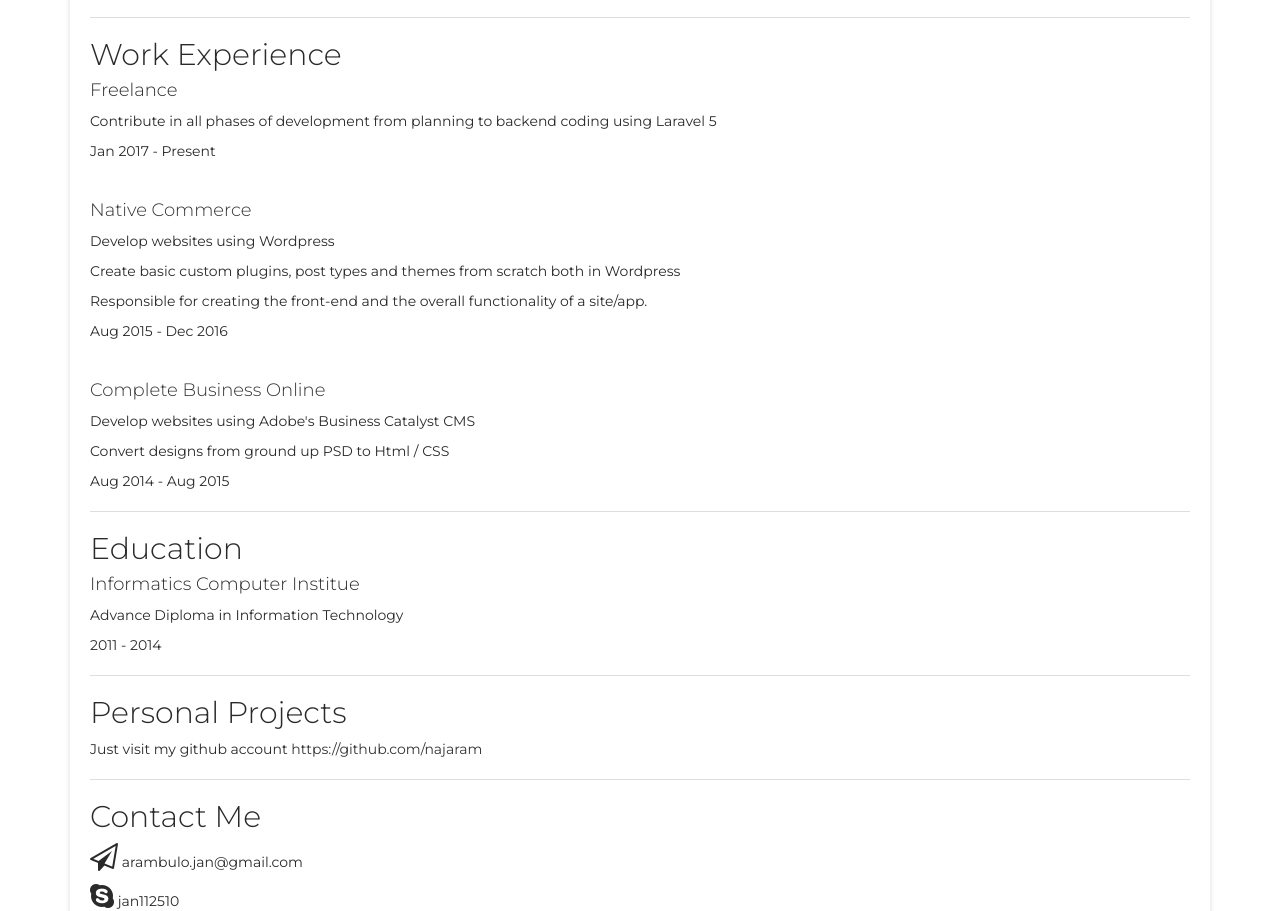
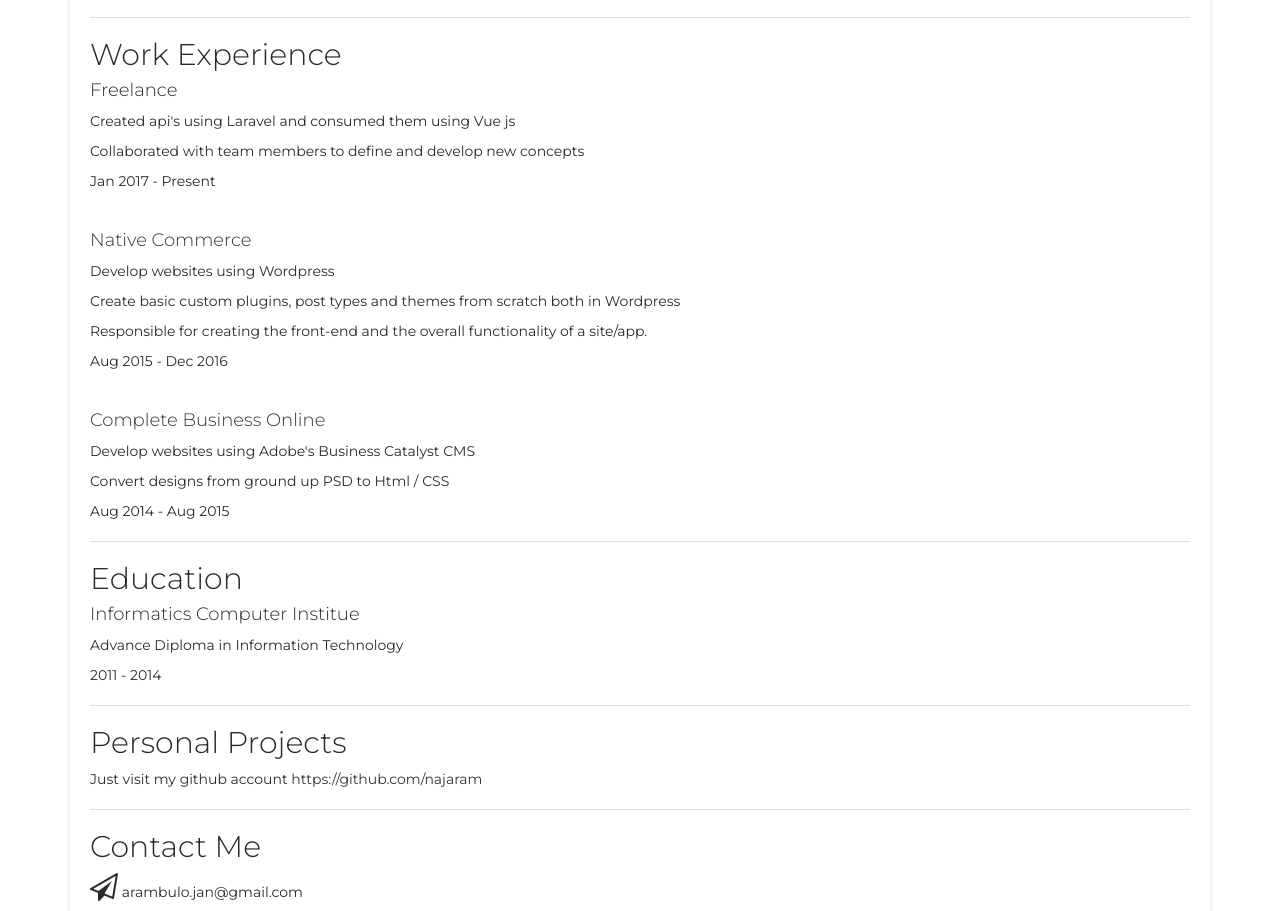
Before and after one commit to najaram/najaram.github.io, a plain HTML site: page index.html in a window 1280 px wide. Shown: the part 972-1883 px from the top of the page. Drawn offline with nearby package versions, Linux system fonts and the light colour scheme.

Commit message:
add text

```diff
--- a/index.html
+++ b/index.html
@@ -83,7 +83,9 @@
 			<div class="experience">
 				<h2>Work Experience</h2>
 				<h4>Freelance</h4>
-				<p>Contribute in all phases of development from planning to backend coding using Laravel 5</p>
+				<p>Created api's using Laravel and consumed them using Vue js</p>
+				<p>Collaborated with team members to define and develop new concepts</p>
+				<p></p>
 				<p>Jan 2017 - Present</p>
 				<br />
 				<h4><a href="https://nativecommerce.com/" target="_blank">Native Commerce</a></h4>
```
